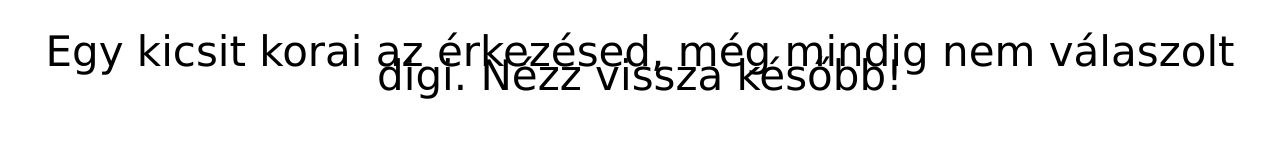
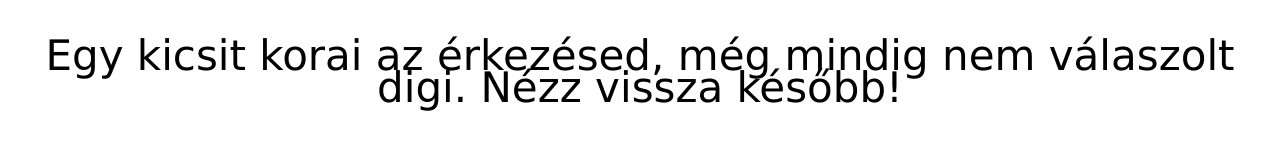
Before and after one commit to Tremzy/webredirect, a plain HTML site: page index.html in a window 1280 px wide. Drawn offline with Linux system fonts and the light colour scheme.

Commit message:
Update index.html

```diff
--- a/index.html
+++ b/index.html
@@ -4,6 +4,6 @@
   <title>Vastagjaban.hu</title>
 </head>
 <body>
-  <p style="font-size: 42px; margin: auto; font-family: Verdana; padding: 2rem; text-align: center; line-height: 1.5rem;">Egy kicsit korai az érkezésed, még mindig nem válaszolt digi. Nézz vissza később!</p>
+  <p style="font-size: 42px; margin: auto; font-family: Verdana; padding: 2rem; text-align: center; line-height: 2rem;">Egy kicsit korai az érkezésed, még mindig nem válaszolt digi. Nézz vissza később!</p>
 </body>
 </html>
```
